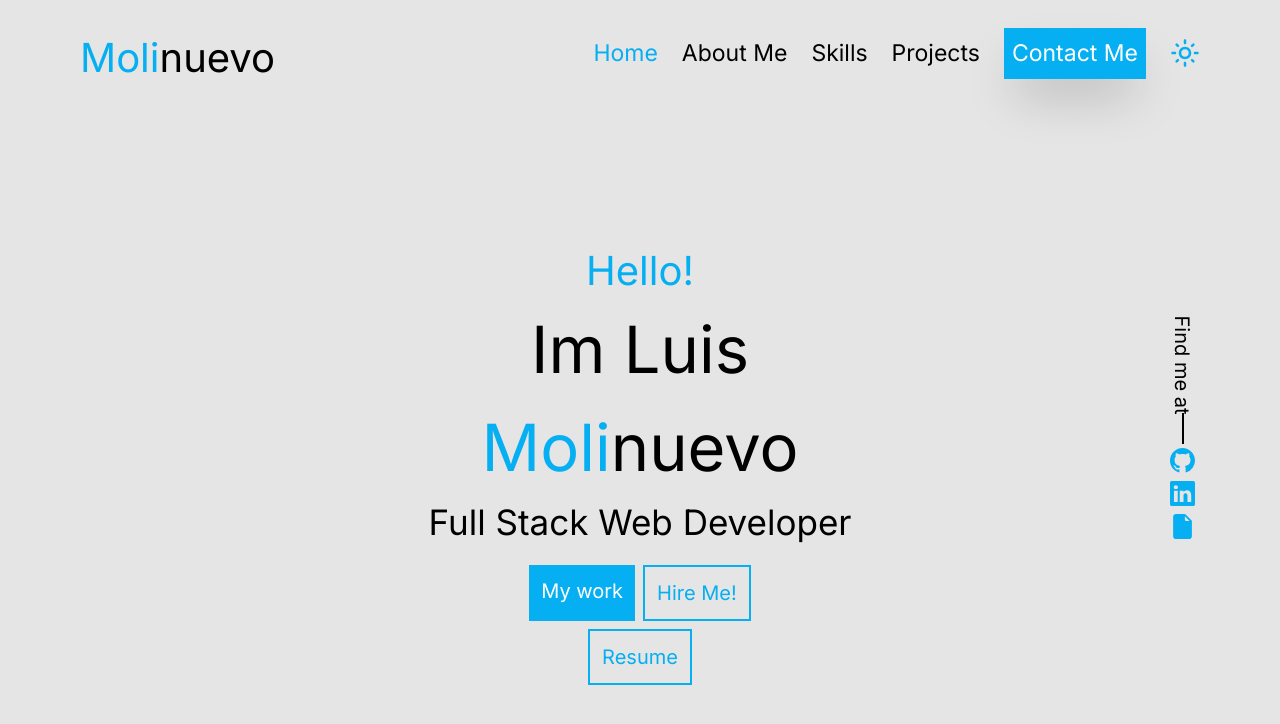
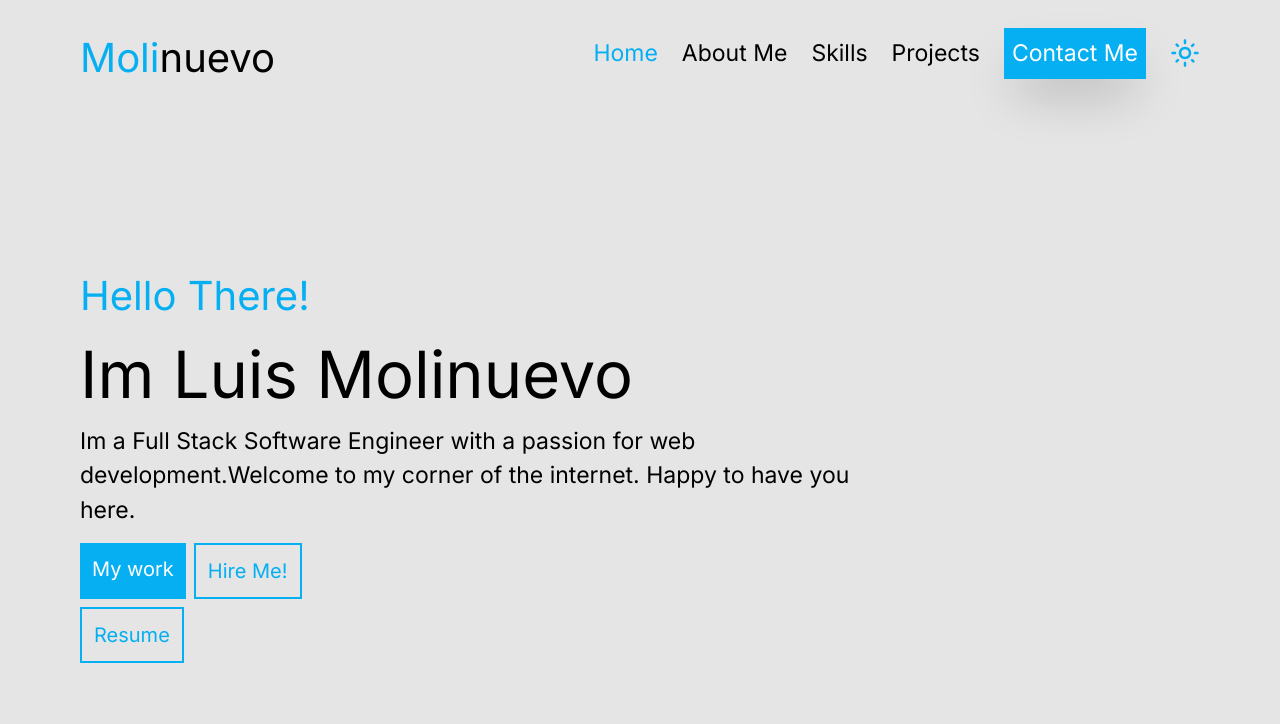
Before and after one commit to luismolinuevo/personal-portfolio, a Next.js app in the folder my-project/: page / in a window 1280 px wide. Shown: the top 724 px of the page. Built offline with nearby package versions, Linux system fonts and the light colour scheme.

Commit message:
experimenting with a new landing page, left half

```diff
--- a/my-project/app/components/Navbar/Home.jsx
+++ b/my-project/app/components/Navbar/Home.jsx
@@ -2,17 +2,17 @@
 
 import React from "react";
 import { motion } from "framer-motion";
-import { BsGithub, BsLinkedin, BsFillFileEarmarkFill } from "react-icons/bs";
+// import { BsGithub, BsLinkedin, BsFillFileEarmarkFill } from "react-icons/bs";
 // import Resume from "../assets/Resume.pdf";
 
 export default function Homepage() {
   return (
     <section
-      className="w-full h-screen px-[50px] md:px-[80px] md:flex justify-center block"
+      className="w-full h-screen px-[50px] md:px-[80px] md:flex block"
       id="home"
     >
       <div>
-        <main className="w-full flex justify-center text-center pt-[40px] md:pt-[125px]">
+        <main className="w-full flex justify-center pt-[40px] md:pt-[150px]">
           <div className="flex flex-col">
             <motion.h1
               className="text-[40px] text-main"
@@ -20,7 +20,7 @@ export default function Homepage() {
               initial={{ y: -100 }}
               transition={{ duration: 0.7, delay: 0.2 }}
             >
-              Hello!
+              Hello There!
             </motion.h1>
             <motion.h2
               className="text-[65px]"
@@ -28,27 +28,27 @@ export default function Homepage() {
               initial={{ y: -100 }}
               transition={{ duration: 0.7, delay: 0.4 }}
             >
-              Im Luis
+              Im Luis Molinuevo
             </motion.h2>
-            <motion.h3
+            {/* <motion.h3
               className="text-[65px]"
               animate={{ y: 0 }}
               initial={{ y: -100 }}
               transition={{ duration: 0.7, delay: 0.6 }}
             >
               <span className="text-main">Moli</span>nuevo
-            </motion.h3>
+            </motion.h3> */}
             <motion.h4
-              className="text-[35px]"
+              className="text-[20px] sm:text-[23px] sm:w-[400px] md:w-[600px] lg:w-[800px]"
               animate={{ y: 0 }}
               initial={{ y: -100 }}
               transition={{ duration: 0.7, delay: 0.8 }}
             >
-              Full Stack Web Developer
+              Im a Full Stack Software Engineer with a passion for web development.Welcome to my corner of the internet. Happy to have you here.
             </motion.h4>
           </div>
         </main>
-        <aside className="hidden md:flex flex-col absolute top-[350px] right-12">
+        {/* <aside className="hidden md:flex flex-col absolute top-[350px] right-12">
           <motion.div
             className="flex flex-col items-center justify-center"
             initial={{ y: -100, opacity: 0 }}
@@ -84,8 +84,8 @@ export default function Homepage() {
               </a>
             </div>
           </motion.div>
-        </aside>
-        <div className="flex justify-center gap-2 mt-4">
+        </aside> */}
+        <div className="flex  gap-2 mt-4">
           <motion.a
             href="#projects"
             className="bg-main text-white p-2 md:p-3 text-xl cursor-pointer"
@@ -105,7 +105,7 @@ export default function Homepage() {
             Hire Me!
           </motion.a>
         </div>
-        <div className="flex justify-center pt-2">
+        <div className="flex pt-2">
           <motion.a
             href={"/Resume.pdf"}
             target="blank_"
```
